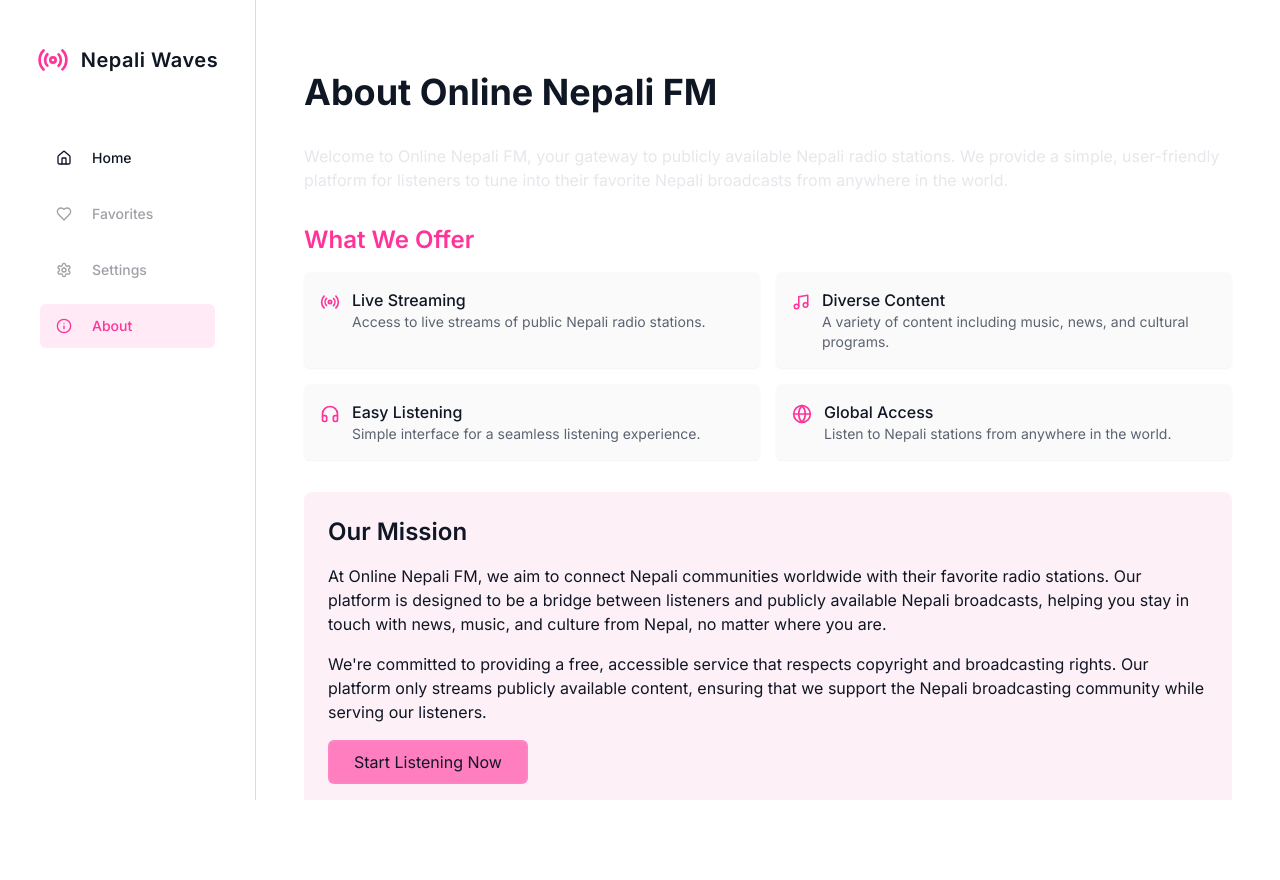
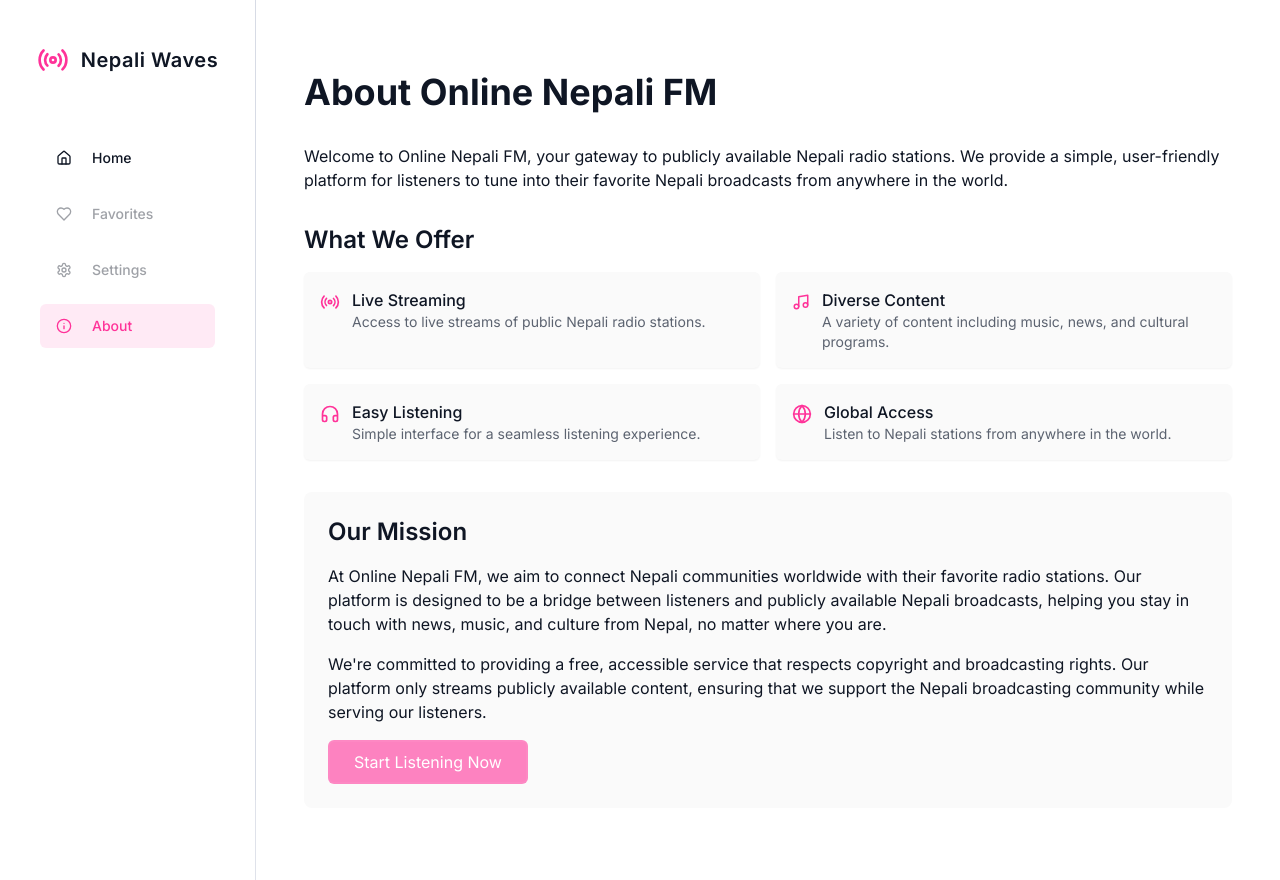
Before and after one commit to darshanbajgain/allnepalfm, a React (Vite) app: page /about in a window 1280 px wide. Before the commit the page ends 800 px from the top, so only its background shows below. Built offline with nearby package versions, Linux system fonts and the light colour scheme; what axios-mock-adapter would draw is missing.

Commit message:
feat: final fix

```diff
--- a/src/layouts/Layout.jsx
+++ b/src/layouts/Layout.jsx
@@ -47,7 +47,7 @@ export default function Layout({ children }) {
   };
 
   return (
-    <div className="flex h-screen">
+    <div className="flex h-full">
       <SidebarProvider>
         <div className="flex w-full">
           {!isMobile && (
--- a/src/pages/About.jsx
+++ b/src/pages/About.jsx
@@ -17,7 +17,7 @@ export default function About() {
 
           <div className="space-y-8">
             <section className="prose prose-lg dark:prose-invert">
-              <p className="text-gray-200">
+              <p className=" text-foreground">
                 Welcome to Online Nepali FM, your gateway to publicly available
                 Nepali radio stations. We provide a simple, user-friendly
                 platform for listeners to tune into their favorite Nepali
@@ -26,7 +26,7 @@ export default function About() {
             </section>
 
             <section>
-              <h2 className="text-2xl font-semibold mb-4 text-primary dark:text-primary-foreground">
+              <h2 className="text-2xl font-semibold mb-4 text-foreground">
                 What We Offer
               </h2>
               <div className="grid grid-cols-1 md:grid-cols-2 gap-4">
@@ -35,26 +35,26 @@ export default function About() {
                     icon: Radio,
                     title: "Live Streaming",
                     description:
-                      "Access to live streams of public Nepali radio stations.",
+                      "Access to live streams of public Nepali radio stations."
                   },
                   {
                     icon: Music,
                     title: "Diverse Content",
                     description:
-                      "A variety of content including music, news, and cultural programs.",
+                      "A variety of content including music, news, and cultural programs."
                   },
                   {
                     icon: Headphones,
                     title: "Easy Listening",
                     description:
-                      "Simple interface for a seamless listening experience.",
+                      "Simple interface for a seamless listening experience."
                   },
                   {
                     icon: Globe,
                     title: "Global Access",
                     description:
-                      "Listen to Nepali stations from anywhere in the world.",
-                  },
+                      "Listen to Nepali stations from anywhere in the world."
+                  }
                 ].map((item, index) => (
                   <div
                     key={index}
@@ -74,7 +74,7 @@ export default function About() {
               </div>
             </section>
 
-            <section className="bg-accent/80 p-6 rounded-lg">
+            <section className=" bg-card dark:bg-card/50 p-6 rounded-lg">
               <h2 className="text-2xl font-semibold mb-4 ">Our Mission</h2>
               <p className="mb-4">
                 At Online Nepali FM, we aim to connect Nepali communities
@@ -91,7 +91,7 @@ export default function About() {
               </p>
               <button
                 onClick={handleClick}
-                className="bg-primary/60 text-foreground px-6 py-2 border-2 border-opacity-5 border-blue-50 rounded-md hover:bg-primary/30 transition-colors"
+                className="bg-primary/60 text-white px-6 py-2 border-2 border-opacity-5 border-blue-50 rounded-md hover:bg-primary/50 transition-colors"
               >
                 Start Listening Now
               </button>
--- a/src/pages/HomePage.jsx
+++ b/src/pages/HomePage.jsx
@@ -67,7 +67,7 @@ export default function HomePage() {
 
   return (
     <Layout>
-      <div className="w-full relative flex flex-col mt-4 items-start p-4">
+      <div className="w-full relative flex flex-col mt-4 items-start p-4 max-h-screen">
         <div className="w-full flex flex-row justify-between items-center gap-4 mb-8">
           <div className="flex flex-row gap-2 items-center">
             {filters.map((filter) => (
```
